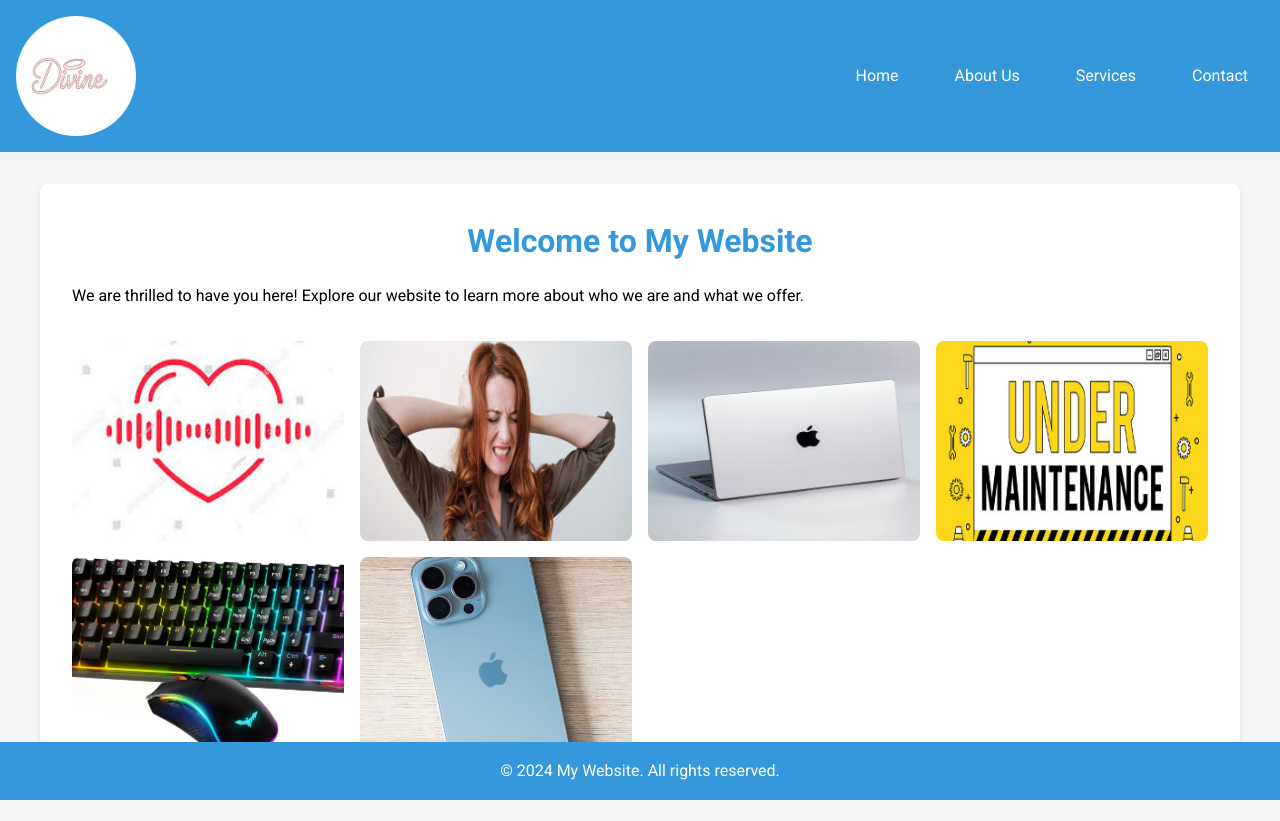
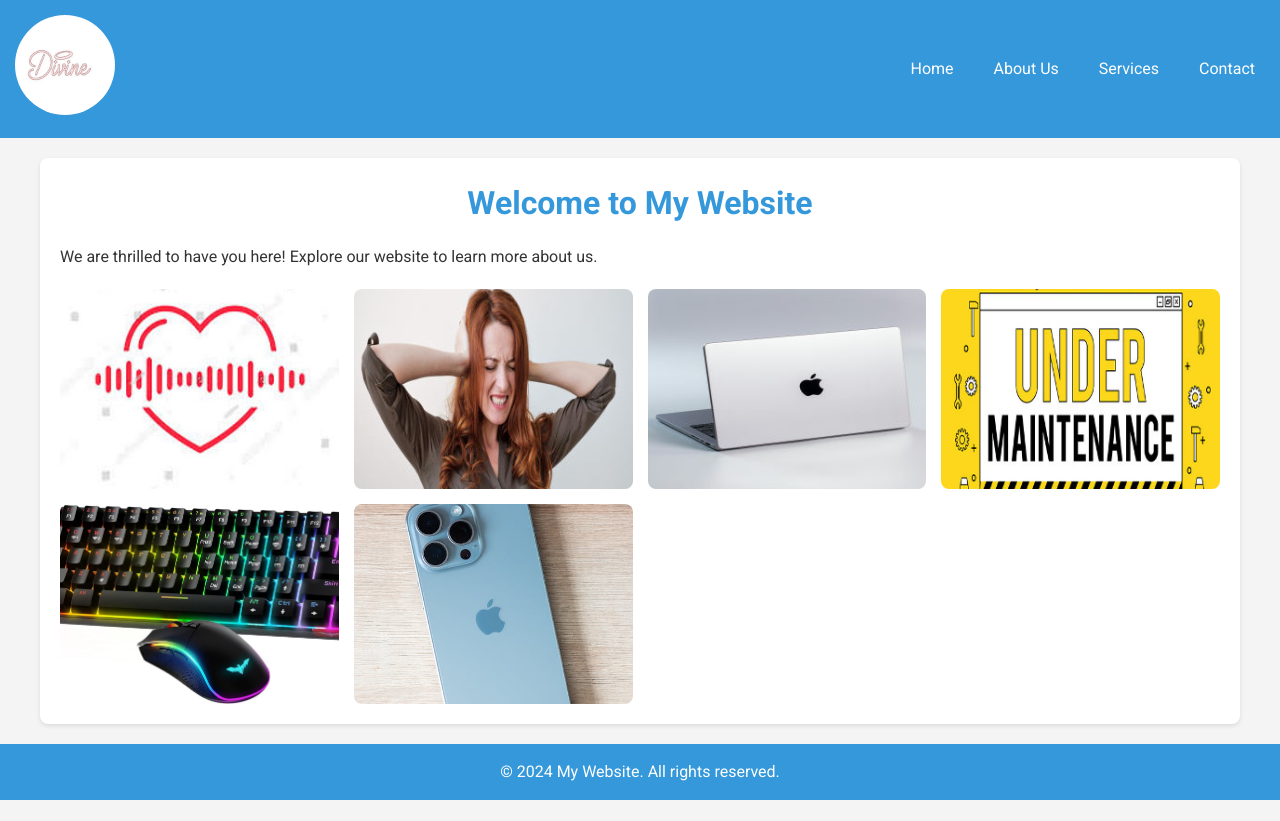
Before and after one commit to Mgtsampayan/YES, a plain HTML site: page index.html in a window 1280 px wide. After the commit the page ends 800 px from the top, so only its background shows below. Drawn offline with Linux system fonts and the light colour scheme.

Commit message:
For Educational Purposed

```diff
--- a/index.html
+++ b/index.html
@@ -3,152 +3,44 @@
 <head>
     <meta charset="UTF-8">
     <meta name="viewport" content="width=device-width, initial-scale=1.0">
+    <meta name="description" content="Welcome to My Website. Explore our services and learn more about us.">
     <title>Home - My Website</title>
+    <link rel="preconnect" href="https://fonts.googleapis.com">
+    <link rel="preconnect" href="https://fonts.gstatic.com" crossorigin>
     <link href="https://fonts.googleapis.com/css2?family=Roboto:wght@300;400;700&display=swap" rel="stylesheet">
-    <style>
-        /* Main Colors */
-        :root {
-            --primary-color: #3498db;
-            --text-color: #333;
-            --background-color: #f4f4f4;
-            --white: #ffffff;
-        }
-
-        /* Basic Reset */
-        * {
-            margin: 0;
-            padding: 0;
-            box-sizing: border-box;
-        }
-
-        /* Basic Styles */
-        body {
-            font-family: 'Roboto', Arial, sans-serif;
-            line-height: 1.6;
-            background-color: var(--background-color);
-        }
-
-        /* Navigation Bar */
-        .navbar {
-            background-color: var(--primary-color);
-            padding: 1rem;
-            display: flex;
-            justify-content: space-between;
-            align-items: center;
-        }
-
-        .logo {
-            width: 120px;
-            border-radius: 50%;
-        }
-
-        .nav-links {
-            display: flex;
-            gap: 1.5rem;
-        }
-
-        .nav-links a {
-            color: var(--white);
-            text-decoration: none;
-            padding: 0.5rem 1rem;
-        }
-
-        .nav-links a:hover {
-            background-color: rgba(255,255,255,0.2);
-            border-radius: 4px;
-        }
-
-        /* Main Content */
-        .content {
-            max-width: 1200px;
-            margin: 2rem auto;
-            padding: 2rem;
-            background-color: var(--white);
-            border-radius: 8px;
-            box-shadow: 0 2px 4px rgba(0,0,0,0.1);
-        }
-
-        h1 {
-            color: var(--primary-color);
-            margin-bottom: 1rem;
-            text-align: center;
-        }
-
-        /* Image Grid */
-        .image-grid {
-            display: grid;
-            grid-template-columns: repeat(auto-fit, minmax(250px, 1fr));
-            gap: 1rem;
-            margin-top: 2rem;
-        }
-
-        .image-grid img {
-            width: 100%;
-            height: 200px;
-            object-fit: cover;
-            border-radius: 8px;
-        }
-
-        /* Footer */
-        .footer {
-            background-color: var(--primary-color);
-            color: var(--white);
-            text-align: center;
-            padding: 1rem;
-            position: fixed;
-            bottom: 0;
-            width: 100%;
-        }
-
-        /* Basic Responsive Design */
-        @media (max-width: 768px) {
-            .navbar {
-                flex-direction: column;
-                text-align: center;
-            }
-
-            .nav-links {
-                margin-top: 1rem;
-                flex-direction: column;
-            }
-
-            .content {
-                margin: 1rem;
-                padding: 1rem;
-            }
-        }
-    </style>
+    <link rel="stylesheet" href="styles.css">
 </head>
 <body>
-    <!-- Navigation -->
-    <div class="navbar">
-        <img src="./assets/Logo.jpg" alt="Website Logo" class="logo">
-        <div class="nav-links">
-            <a href="index.html">Home</a>
-            <a href="about.html">About Us</a>
-            <a href="services.html">Services</a>
-            <a href="contact.html">Contact</a>
-        </div>
-    </div>
+    <header>
+        <nav class="navbar">
+            <a href="index.html" aria-label="Home">
+                <img src="./assets/Logo.jpg" alt="Website Logo" class="logo" width="100" height="100">
+            </a>
+            <ul class="nav-links">
+                <li><a href="index.html">Home</a></li>
+                <li><a href="about.html">About Us</a></li>
+                <li><a href="services.html">Services</a></li>
+                <li><a href="contact.html">Contact</a></li>
+            </ul>
+        </nav>
+    </header>
 
-    <!-- Main Content -->
-    <div class="content">
+    <main class="content">
         <h1>Welcome to My Website</h1>
-        <p>We are thrilled to have you here! Explore our website to learn more about who we are and what we offer.</p>
+        <p>We are thrilled to have you here! Explore our website to learn more about us.</p>
 
-        <div class="image-grid">
-            <img src="./assets/happypicture.jpg" alt="Image 1">
-            <img src="./assets/badpicture.jpg" alt="Image 2">
-            <img src="./assets/apple.jpg" alt="Image 3">
-            <img src="./assets/undermaintenance.png" alt="Image 4">
-            <img src="./assets/Keyboard.jpg" alt="Image 5">
-            <img src="./assets/iphone.jpeg" alt="Image 6">
-        </div>
-    </div>
+        <section class="image-grid" aria-label="Image Gallery">
+            <img src="./assets/happypicture.jpg" alt="Happy people" loading="lazy">
+            <img src="./assets/badpicture.jpg" alt="Scenic view" loading="lazy">
+            <img src="./assets/apple.jpg" alt="Red apple" loading="lazy">
+            <img src="./assets/undermaintenance.png" alt="Under maintenance sign" loading="lazy">
+            <img src="./assets/Keyboard.jpg" alt="Computer keyboard" loading="lazy">
+            <img src="./assets/iphone.jpeg" alt="iPhone device" loading="lazy">
+        </section>
+    </main>
 
-    <!-- Footer -->
-    <div class="footer">
+    <footer class="footer">
         <p>&copy; 2024 My Website. All rights reserved.</p>
-    </div>
+    </footer>
 </body>
 </html>
--- a/style.css
+++ b/style.css
@@ -1,4 +1,4 @@
-/* Basic reset */
+Basic reset
 * {
     margin: 0;
     padding: 0;
--- /dev/null
+++ b/styles.css
@@ -0,0 +1,113 @@
+:root {
+    --blue: #3498db;
+    --dark-text: #333;
+    --light-bg: #f4f4f4;
+    --white: #ffffff;
+}
+
+* {
+    margin: 0;
+    padding: 0;
+    box-sizing: border-box;
+}
+
+body {
+    font-family: 'Roboto', sans-serif;
+    line-height: 1.6;
+    background-color: var(--light-bg);
+    color: var(--dark-text);
+}
+
+.navbar {
+    background-color: var(--blue);
+    padding: 15px;
+    display: flex;
+    justify-content: space-between;
+    align-items: center;
+}
+
+.logo {
+    width: 100px;
+    height: 100px;
+    border-radius: 50%;
+}
+
+.nav-links {
+    display: flex;
+    gap: 20px;
+    list-style-type: none;
+}
+
+.nav-links a {
+    color: var(--white);
+    text-decoration: none;
+    padding: 5px 10px;
+    transition: background-color 0.3s ease;
+}
+
+.nav-links a:hover,
+.nav-links a:focus {
+    background-color: rgba(255,255,255,0.2);
+    outline: none;
+}
+
+.content {
+    max-width: 1200px;
+    margin: 20px auto;
+    padding: 20px;
+    background-color: var(--white);
+    border-radius: 8px;
+    box-shadow: 0 2px 4px rgba(0,0,0,0.1);
+}
+
+h1 {
+    color: var(--blue);
+    margin-bottom: 15px;
+    text-align: center;
+}
+
+.image-grid {
+    display: grid;
+    grid-template-columns: repeat(auto-fit, minmax(250px, 1fr));
+    gap: 15px;
+    margin-top: 20px;
+}
+
+.image-grid img {
+    width: 100%;
+    height: 200px;
+    object-fit: cover;
+    border-radius: 8px;
+    transition: transform 0.3s ease;
+}
+
+.image-grid img:hover {
+    transform: scale(1.05);
+}
+
+.footer {
+    background-color: var(--blue);
+    color: var(--white);
+    text-align: center;
+    padding: 15px;
+    position: fixed;
+    bottom: 0;
+    width: 100%;
+}
+
+@media (max-width: 768px) {
+    .navbar {
+        flex-direction: column;
+    }
+
+    .nav-links {
+        margin-top: 15px;
+        flex-direction: column;
+        text-align: center;
+    }
+
+    .content {
+        margin: 10px;
+        padding: 10px;
+    }
+}
```
Also changed, not shown: About.html (+40 -36 lines).
